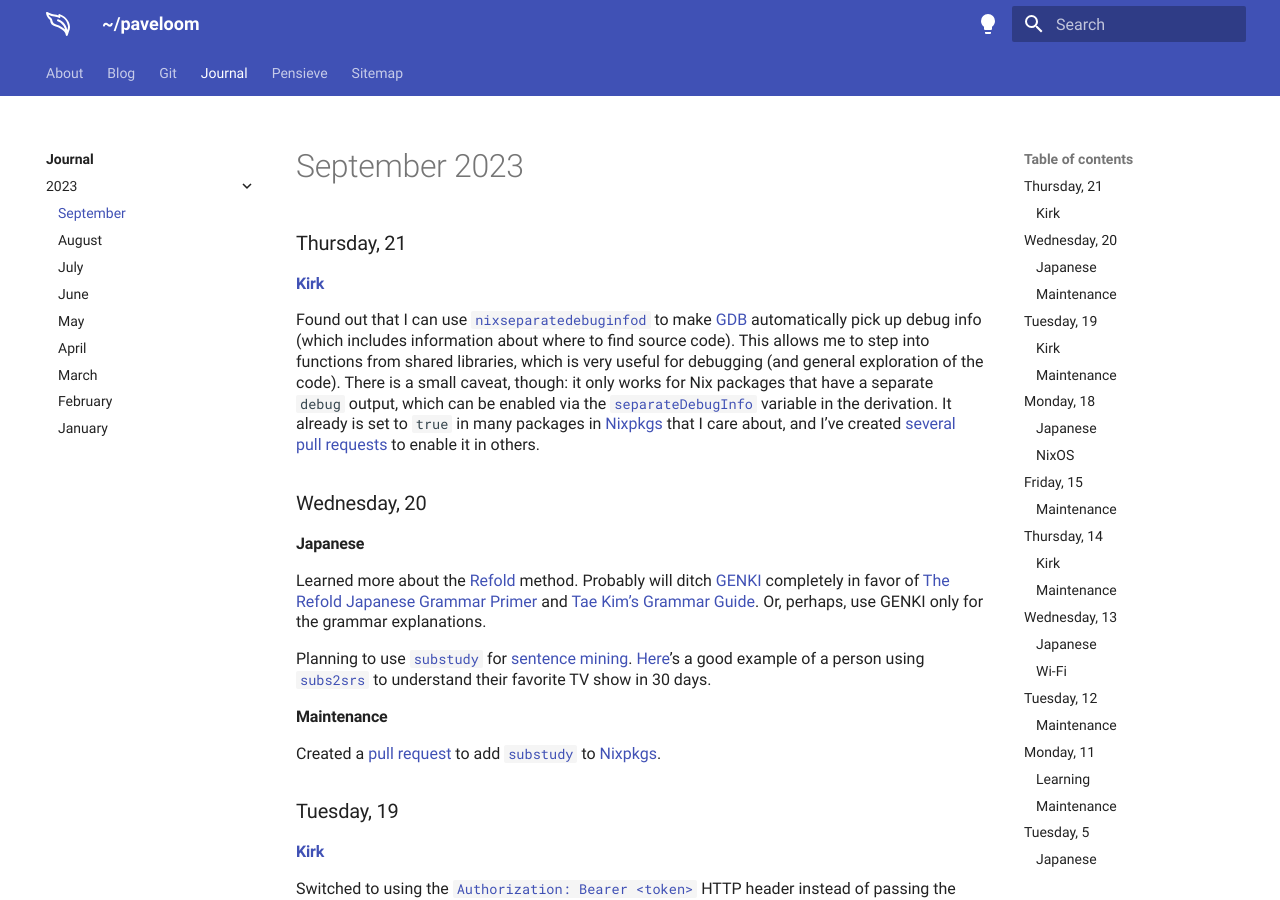
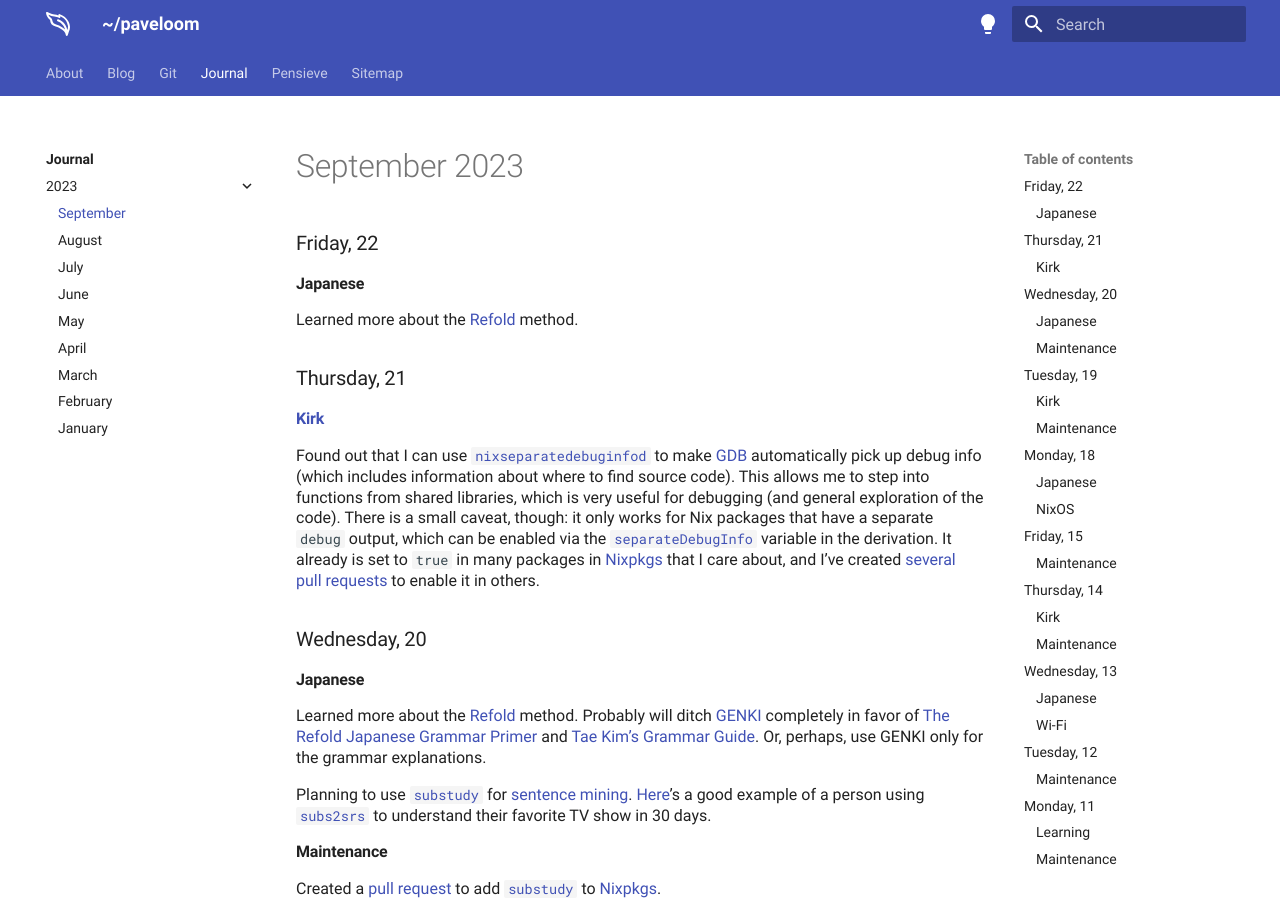
Before and after one commit to paveloom/paveloom.dev, an MkDocs documentation site: the page built from content/journal/2023/september.md, in a window 1280 px wide and 900 px high. Built offline with MkDocs 1.6.1 and Material for MkDocs 9.7.7, drawn with Linux system fonts in a browser that asks for light colours.

Commit message:
Journal: add the September, 22 entry.

```diff
--- a/content/journal/2023/september.md
+++ b/content/journal/2023/september.md
@@ -1,4 +1,10 @@
 # September 2023
+
+### Friday, 22 {#22}
+
+#### Japanese {#22#japanese}
+
+Learned more about the [Refold](https://refold.la) method.
 
 ### Thursday, 21 {#21}
 
```
